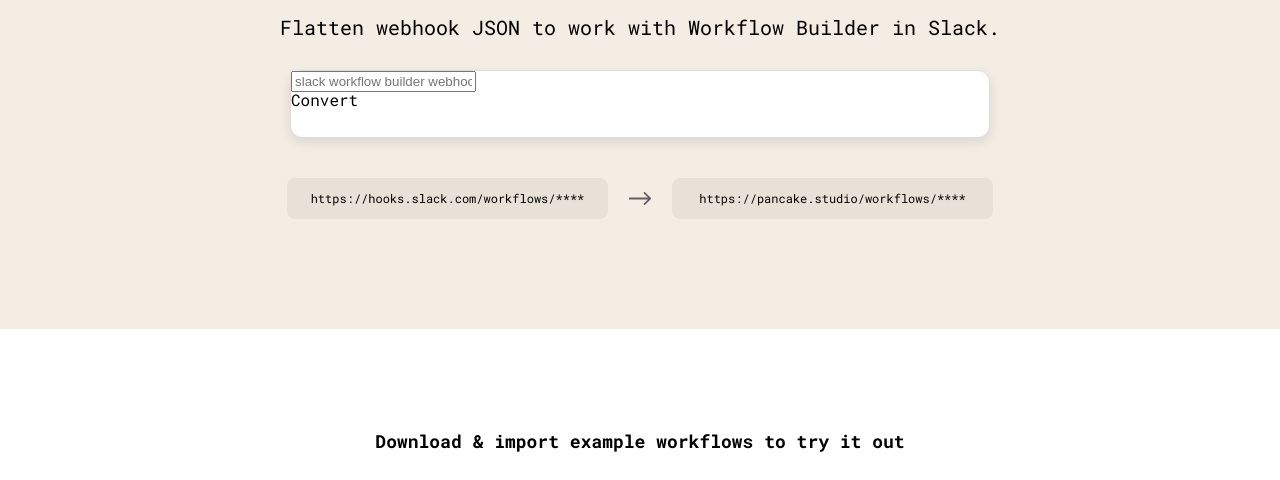
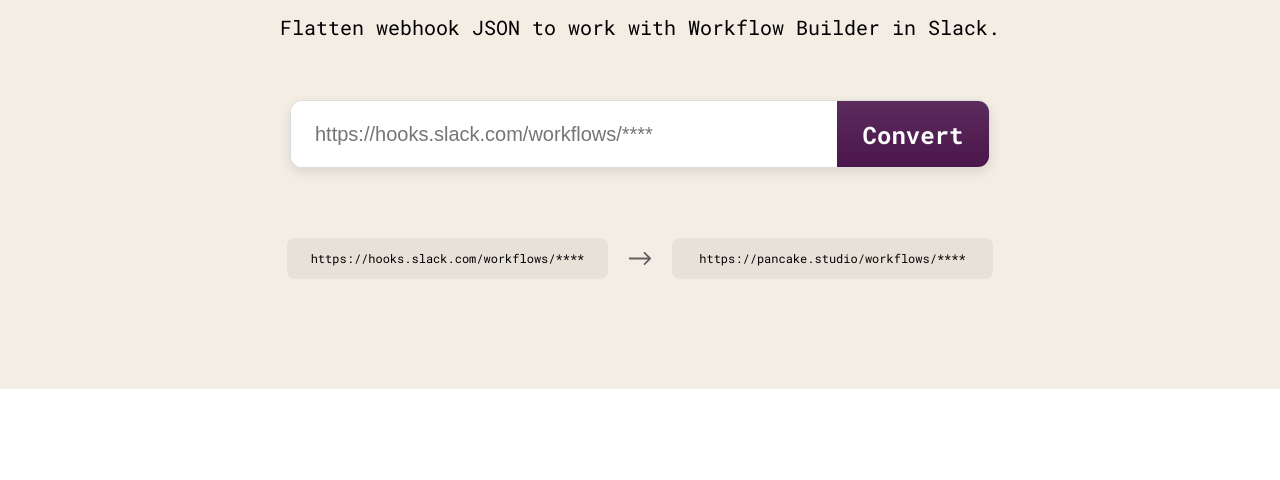
Before and after one commit to stevengill/pancake-studio, a website: page public/index.html in a window 1280 px wide. Shown: the part 161-641 px from the top of the page. Drawn offline with Linux system fonts and the light colour scheme.

Commit message:
Update the input box and button

```diff
--- a/public/index.css
+++ b/public/index.css
@@ -61,6 +61,37 @@
   border-radius: 12px;
   width: 700px;
   height: 68px;
+  overflow: hidden;
+}
+
+.url-box input {
+  flex-grow: 1;
+  border: 0;
+  padding: 0 24px;
+
+  font-style: normal;
+  font-weight: normal;
+  font-size: 20px;
+  line-height: 26px;
+  color: #868686;
+}
+
+.url-box .button {
+  width: 152px;
+  height: 68px;
+  background-image: linear-gradient(180deg, rgba(74, 21, 75, 0.9) 0%, #4A154B 100%);
+
+  font-style: normal;
+  font-weight: bold;
+  font-size: 24px;
+  line-height: 68px;
+  text-align: center;
+  color: #FFFFFF;
+}
+
+.url-box .button:hover {
+  background-image: linear-gradient(180deg, rgba(74, 21, 75, 0.8) 0%, #601b61 100%);
+  cursor: pointer;
 }
 
 .url-box-example {
--- a/public/index.html
+++ b/public/index.html
@@ -16,9 +16,9 @@
             </div>
 
             <div class="flex-row">
-                <div class="url-box">
-                    <input id="urlbox" type="url" placeholder="slack workflow builder webhook url">
-                    <div onclick="convertURL()">Convert</div>
+                <div class="url-box flex-row">
+                    <input id="urlbox" type="url" placeholder="https://hooks.slack.com/workflows/****">
+                    <div onclick="convertURL()" class="button">Convert</div>
                 </div>
             </div>
 
--- a/public/reset.css
+++ b/public/reset.css
@@ -49,3 +49,10 @@
 a:link {
  text-decoration: none;
 }
+/* Input highlighting */
+input:focus,
+select:focus,
+textarea:focus,
+button:focus {
+  outline: none;
+}
```
